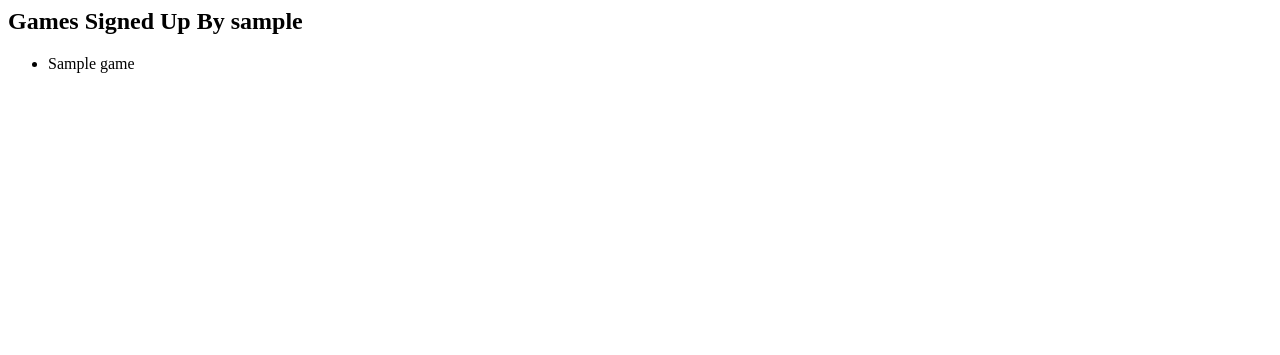
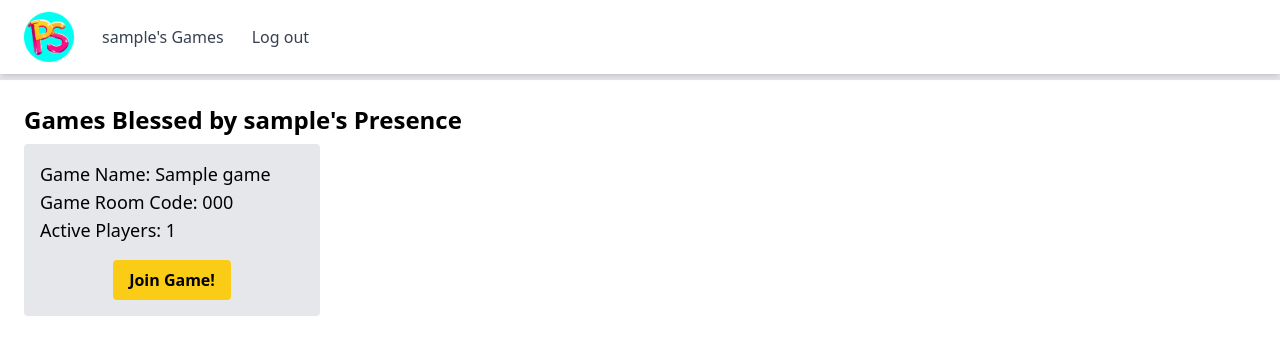
Before and after one commit to peasnrice/pamplesneak2k24, a Django app: page /user/games/ in a window 1280 px wide. Shown: the top 355 px of the page. Run offline with Django 4.2, Linux system fonts and the light colour scheme; a user stored in the database is signed in; tables that the repository leaves empty hold one stand-in row (values such as "Sample post"); some libraries are stand-ins or nearby versions.

```diff
--- a/gameroom/static/js/game_logic.js
+++ b/gameroom/static/js/game_logic.js
@@ -39,6 +39,13 @@ $(document).ready(function () {
         word_fail(wordId, gameId, playerId);
     });
 
+    // Character count for the 'word' field
+    $('#id_word').on('input', function () {
+        const currentLength = $(this).val().length;
+        $('#word_count').text(`${currentLength}/64`);
+    });
+
+
     if (!refreshIntervalId) {
         refreshIntervalId = setInterval(refresh_word.bind(null, gameId, playerId), 10000);
     }
@@ -52,8 +59,8 @@ $(document).ready(function () {
         messageContainer.fadeIn().delay(5000).fadeOut();
     }
 
-    $('#random_word_button').click(randomize_word); // Bind the function to the button click
-    $('#random_player_button').click(randomize_player); // Bind the function to the button click
+    // $('#random_word_button').click(randomize_word); // Bind the function to the button click
+    // $('#random_player_button').click(randomize_player); // Bind the function to the button click
 
     $(document).on('click', '.validate_sneak', function () {
         var sneakId = $(this).closest('div[id]').attr('id');
@@ -221,23 +228,14 @@ async function refresh_word(gameId, playerId) {
     }
 }
 
-async function randomize_word() {
-
-    var obscurity = $('#obscurity_level').val();
-    var silliness = $('#silliness_level').val();
-
+async function get_inspiration() {
     try {
-        const response = await fetch('/gameroom/ajax/openai_request/', {
+        const response = await fetch('/gameroom/ajax/inspiration/', {
             method: 'POST',
             headers: {
                 'X-CSRFToken': getCookie('csrftoken'),
                 'Content-Type': 'application/json'
-            },
-            body: JSON.stringify({
-                'obscurity': obscurity,
-                'silliness': silliness,
-                'max_tokens': 64
-            })
+            }
         });
 
         if (response.ok) {
@@ -250,7 +248,7 @@ async function randomize_word() {
             console.error(`HTTP error! status: ${response.status}`);
         }
     } catch (error) {
-        console.error('Error in randomize_word:', error);
+        console.error('Error in retrieving inspiration:', error);
     }
 }
 
--- a/gameroom/templates/gameroom/playerword.html
+++ b/gameroom/templates/gameroom/playerword.html
@@ -2,10 +2,10 @@
     {% if player_word and player_word.completed == False %}
     <div id="word_present">
         <h1 class="text-xl font-bold">You have {{ number_of_words }} word{{ number_of_words|pluralize }} in your queue</h1>
-        <h1 class="text-xl font-bold">YOUR CURRENT WORD IS</h1>
         <button id="show_button" class="bg-blue-500 hover:bg-blue-600 text-white font-bold py-2 px-4 rounded transition duration-200 ease-in-out">Show Word</button>
         <button id="hide_button" class="bg-gray-500 hover:bg-gray-600 text-white font-bold py-2 px-4 rounded transition duration-200 ease-in-out">Hide Word</button>
         <div class="game_word mt-4">
+            <h1 class="text-xl font-bold">YOUR CURRENT WORD IS</h1>
             <h2 class="text-2xl font-bold">{{ player_word.word }}</h2>
             <p class="mt-2">sent by
                 {% if player_word.created_by %}
--- a/gameroom/urls.py
+++ b/gameroom/urls.py
@@ -13,6 +13,7 @@ urlpatterns = [
     path("pampleplay/<int:game_id>/<slug:slug>/stats", views.stats, name="stats"),
     path("pampleplay/<int:game_id>/<slug:slug>/", views.joingame, name="joingame"),
     path("sendword/<int:game_id>/", views.send_word, name="send_word"),
+    path("ajax/inspiration/", views.get_inspiration, name="get_inspiration"),
     path(
         "ajax/refresh_word/<int:game_id>/<int:player_id>/",
         views.refresh_word,
--- a/pamplesneak/settings.py
+++ b/pamplesneak/settings.py
@@ -69,6 +69,8 @@ INSTALLED_APPS = [
     "users",
     "gameroom",
     "pamplesneak",
+    "userprofile",
+    "userprofile.templatetags.custom_filters",
 ]
 
 MIDDLEWARE = [
--- /dev/null
+++ b/userprofile/templates/userprofile/profile.html
@@ -0,0 +1,32 @@
+{% extends "account/base.html" %}
+{% load custom_filters %}
+
+{% load i18n %}
+{% load account %}
+{% load static %}
+{% load widget_tweaks %}
+
+
+{% block jumbotron %}
+{% endblock %}
+
+{% block content %}
+{% if user.is_authenticated %}
+<h1 class="text-2xl font-bold mb-2">Games Blessed by {{ user.username|possessive }} Presence</h1>
+    <div class="grid grid-cols-1 sm:grid-cols-2 md:grid-cols-3 lg:grid-cols-4 gap-4">
+        {% for game in games %}
+            <div class="bg-gray-200 p-4 rounded">
+                <h2 class="text-base md:text-lg">Game Name: <span class="text-muted">{{ game.game_name }}</span></h2>
+                <h2 class="text-lg">Game Room Code: <span class="text-muted">{{ game.game_room_code }}</span></h2>
+                <h2 class="text-lg">Active Players: <span class="text-muted">{{ game.number_of_players }}</span></h2>
+                <div class="flex justify-center mt-4"> <!-- Flex container to center the button -->
+                    <a class="bg-yellow-400 text-black font-bold py-2 px-4 rounded hover:bg-yellow-500" href="{% url 'gameroom:joingame' game_id=game.id slug=game.slug %}" role="button">Join Game!</a>
+                </div>
+            </div>
+        {% endfor %}
+    </div>
+{% else %}
+    <p>Please log in to view this page.</p>
+{% endif %}
+<!-- Content can go here if needed -->
+{% endblock %}
--- a/userprofile/templates/userprofiles/profile.html
+++ /dev/null
@@ -1,10 +0,0 @@
-{% if user.is_authenticated %}
-    <h2>Games Signed Up By {{ user.username }}</h2>
-    <ul>
-        {% for game in games %}
-            <li>{{ game.game_name }}</li>
-        {% endfor %}
-    </ul>
-{% else %}
-    <p>Please log in to view this page.</p>
-{% endif %}
--- /dev/null
+++ b/userprofile/templatetags/custom_filters.py
@@ -0,0 +1,11 @@
+from django import template
+
+register = template.Library()
+
+
+@register.filter
+def possessive(name):
+    if name.endswith("s"):
+        return f"{name}'"
+    else:
+        return f"{name}'s"
--- a/userprofile/views.py
+++ b/userprofile/views.py
@@ -10,6 +10,6 @@ def user_games(request):
         # Retrieve the corresponding Game instances
         signed_up_games = [player.game for player in player_instances]
 
-        return render(request, "userprofiles/profile.html", {"games": signed_up_games})
+        return render(request, "userprofile/profile.html", {"games": signed_up_games})
     else:
         return render(request, "start.html")
```
Also changed, not shown: gameroom/forms.py (+3 -5 lines), gameroom/templates/gameroom/messageform.html (+9 -3 lines), gameroom/views.py (+13 -33 lines).
